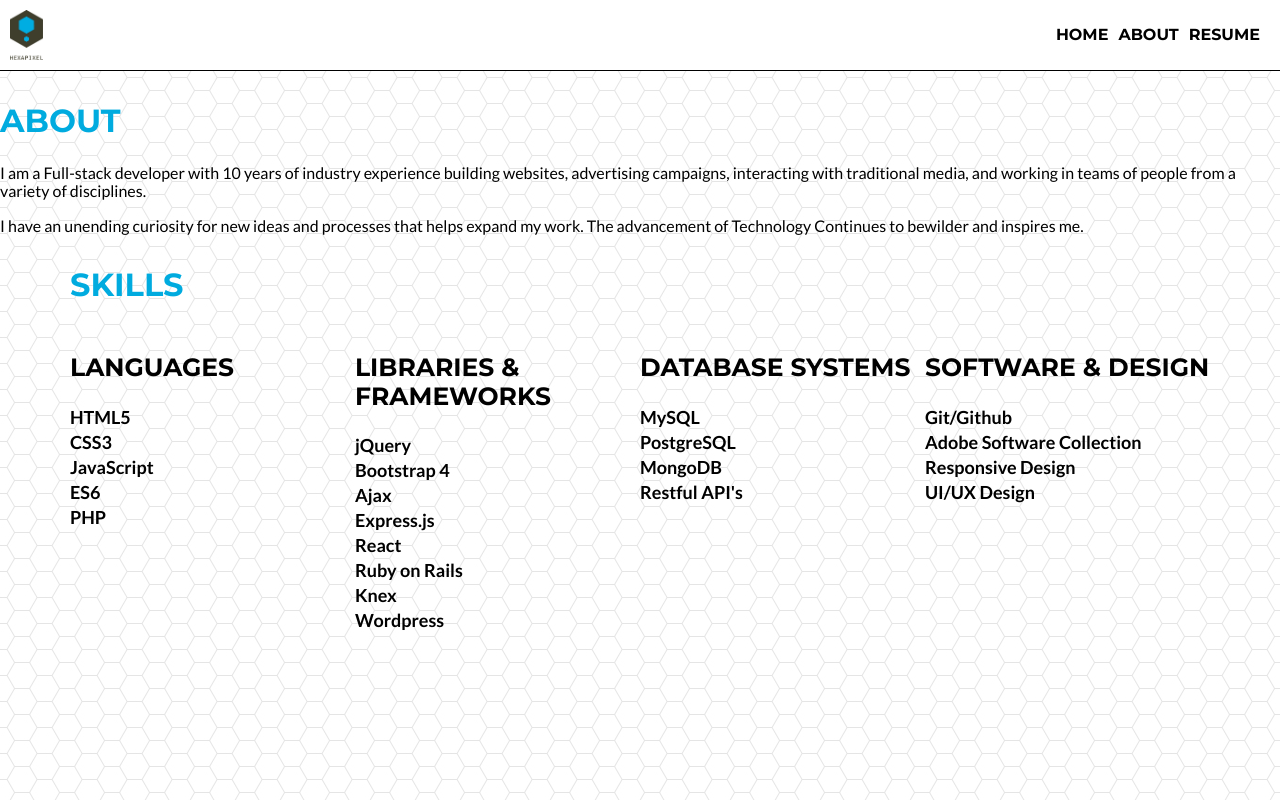
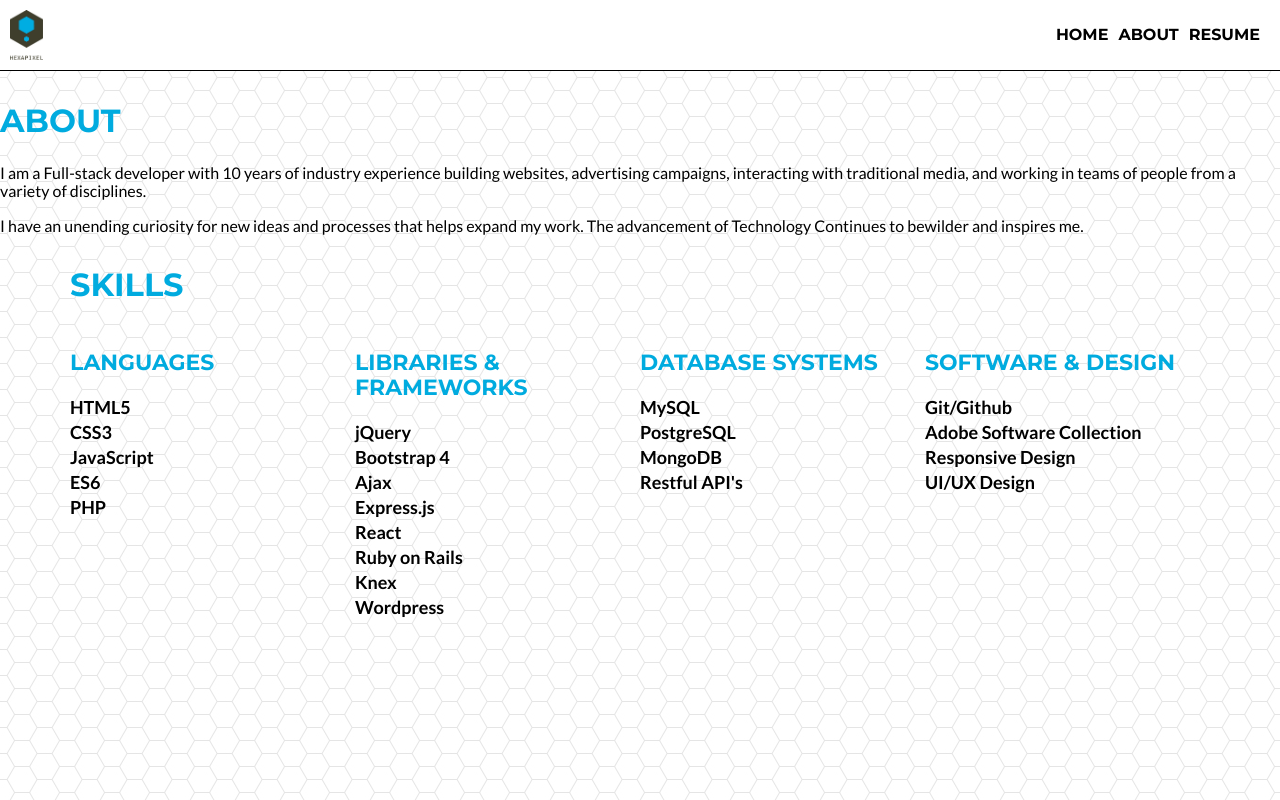
Before and after one commit to karlchvojka/Portfolio, a React app: page / in a window 1280 px wide. Built offline with nearby package versions, Linux system fonts and the light colour scheme.

Commit message:
Added styling to skills headers

```diff
--- a/src/Components/Organisms/Skills/index.js
+++ b/src/Components/Organisms/Skills/index.js
@@ -18,6 +18,12 @@ const StyledSkills = styled.section`
     div {
       max-width: 25%;
       flex: 0 0 25%;
+
+      h3 {
+        color:#00abdf;
+        font-size:22px;
+      }
+
       li {
         p {
           font-weight: 700;
```
